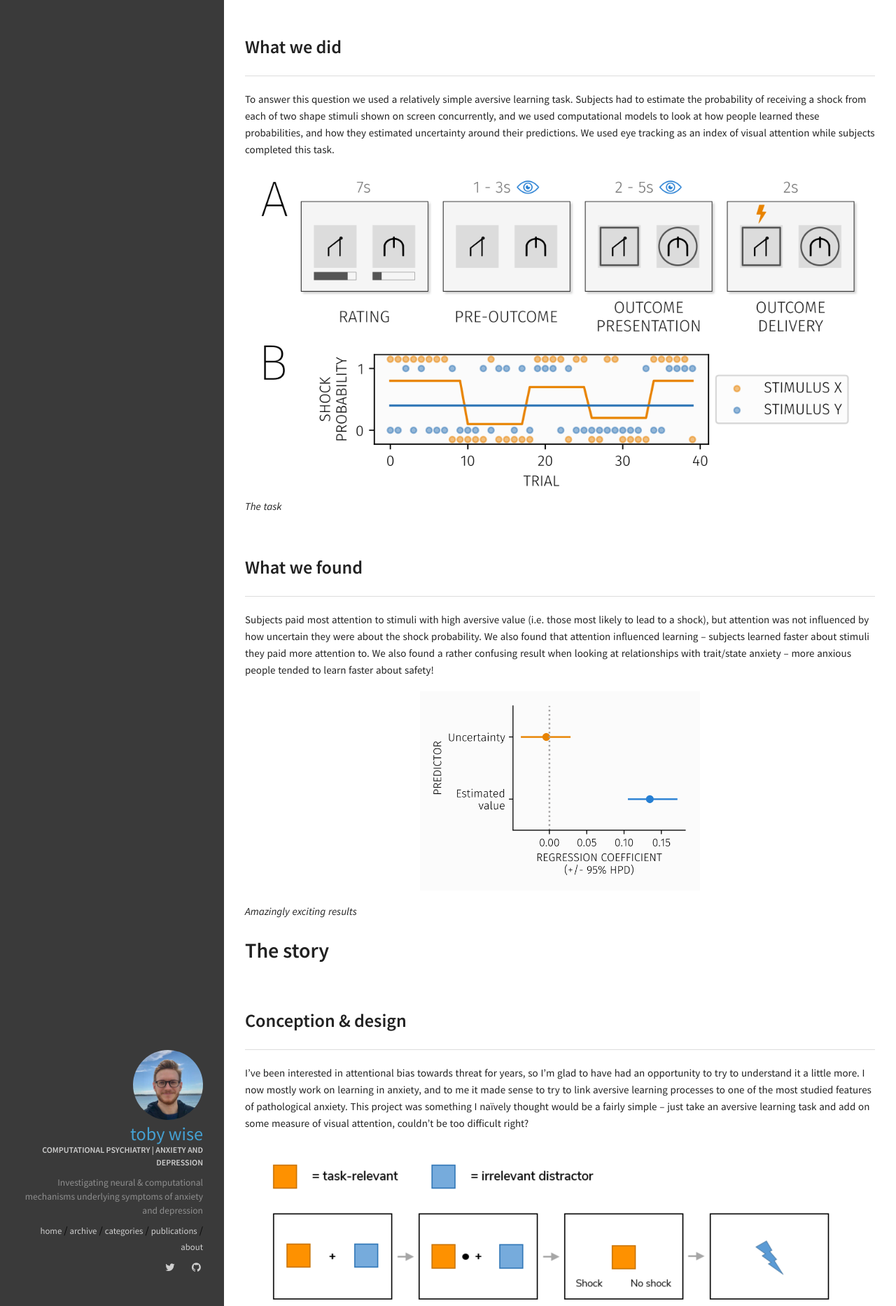
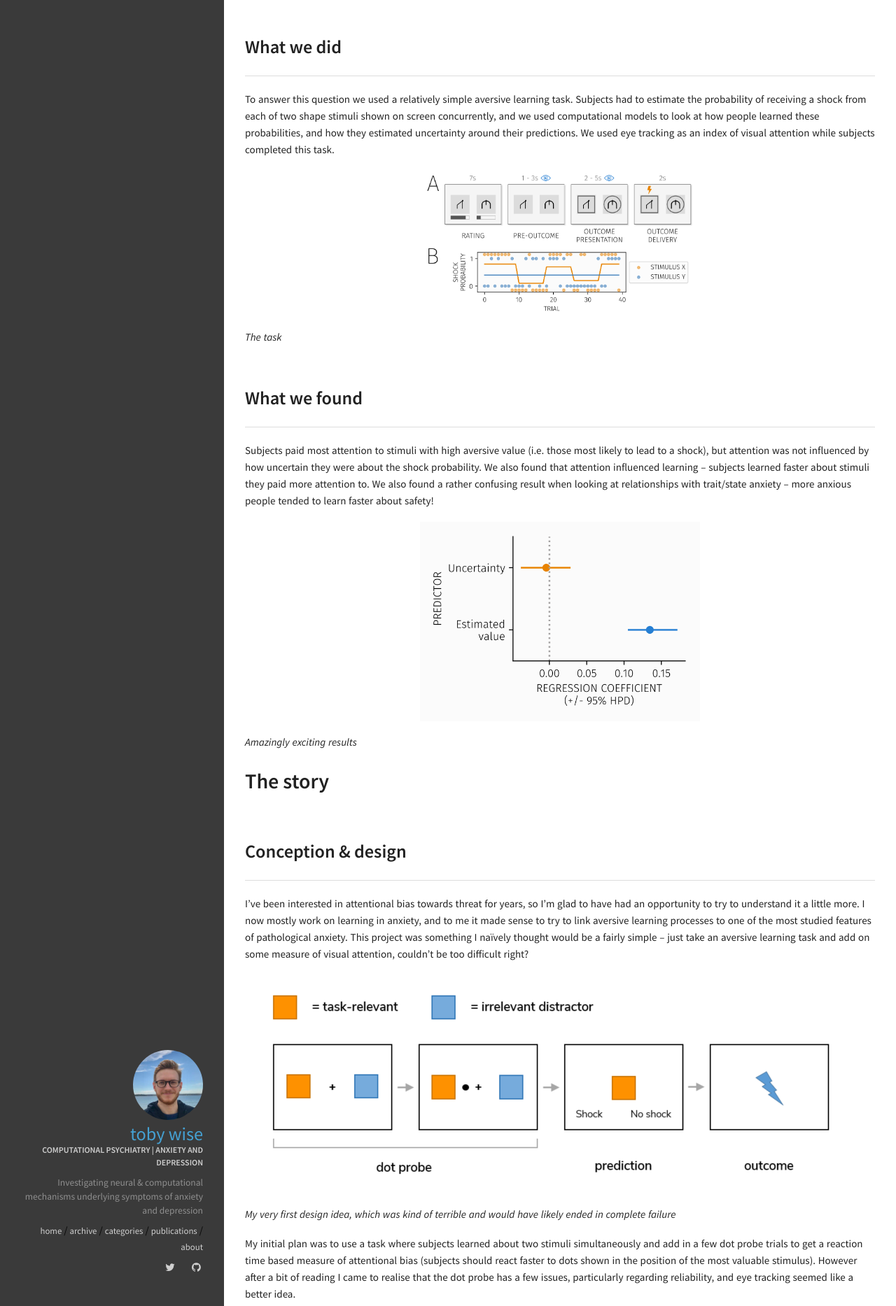
Before and after one commit to tobywise/tobywise.github.io, a Jekyll site: the page built from _posts/2019-14-10-new-paper-on-attention.md, in a window 1280 px wide. Shown: the part 738-2605 px from the top of the page at 70% size. Built offline with Jekyll 4.4.1, drawn with Linux system fonts in a browser that asks for light colours; some of the changed text lies outside the part shown.

Commit message:
Post fixes

```diff
--- a/_posts/2019-14-10-new-paper-on-attention.md
+++ b/_posts/2019-14-10-new-paper-on-attention.md
@@ -20,7 +20,8 @@
 
 To answer this question we used a relatively simple aversive learning task. Subjects had to estimate the probability of receiving a shock from each of two shape stimuli shown on screen concurrently, and we used computational models to look at how people learned these probabilities, and how they estimated uncertainty around their predictions. We used eye tracking as an index of visual attention while subjects completed this task.
 
-![](../../img/Figure1.png)
+<img src="../../img/Figure1.png" width="400"/>
+
 *The task*
 
 ## What we found
@@ -72,10 +73,10 @@
 
 ----
 
-Paper: https://journals.plos.org/ploscompbiol/article?id=10.1371/journal.pcbi.1007341
+Paper: (https://journals.plos.org/ploscompbiol/article?id=10.1371/journal.pcbi.1007341)
 
-Preregistration: https://osf.io/8rwcu/
+Preregistration: (https://osf.io/8rwcu/)
 
-Data: https://osf.io/b4e72/
+Data: (https://osf.io/b4e72/)
 
-Code: https://github.com/tobywise/attention-threat-learning
+Code: (https://github.com/tobywise/attention-threat-learning)
```
